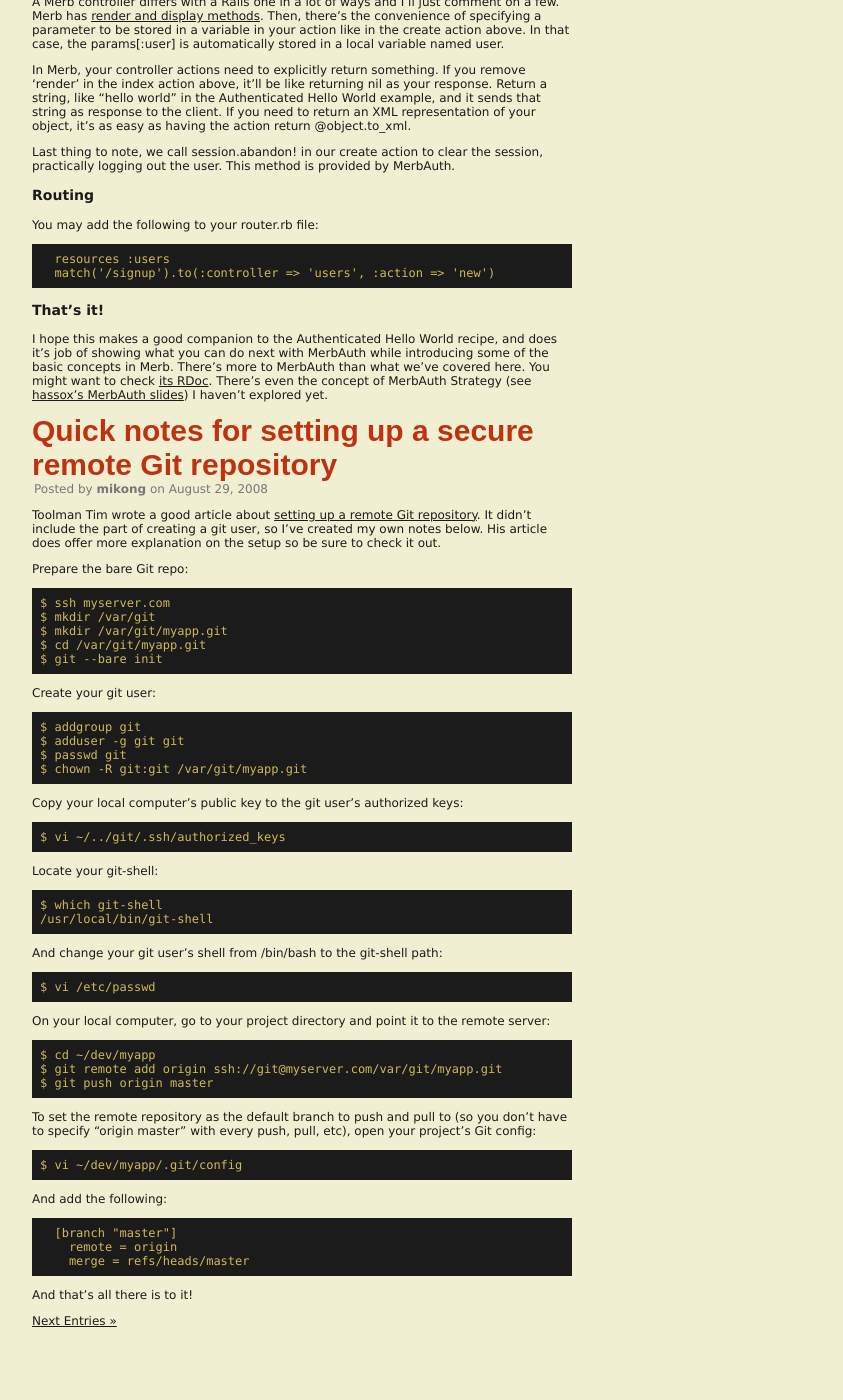
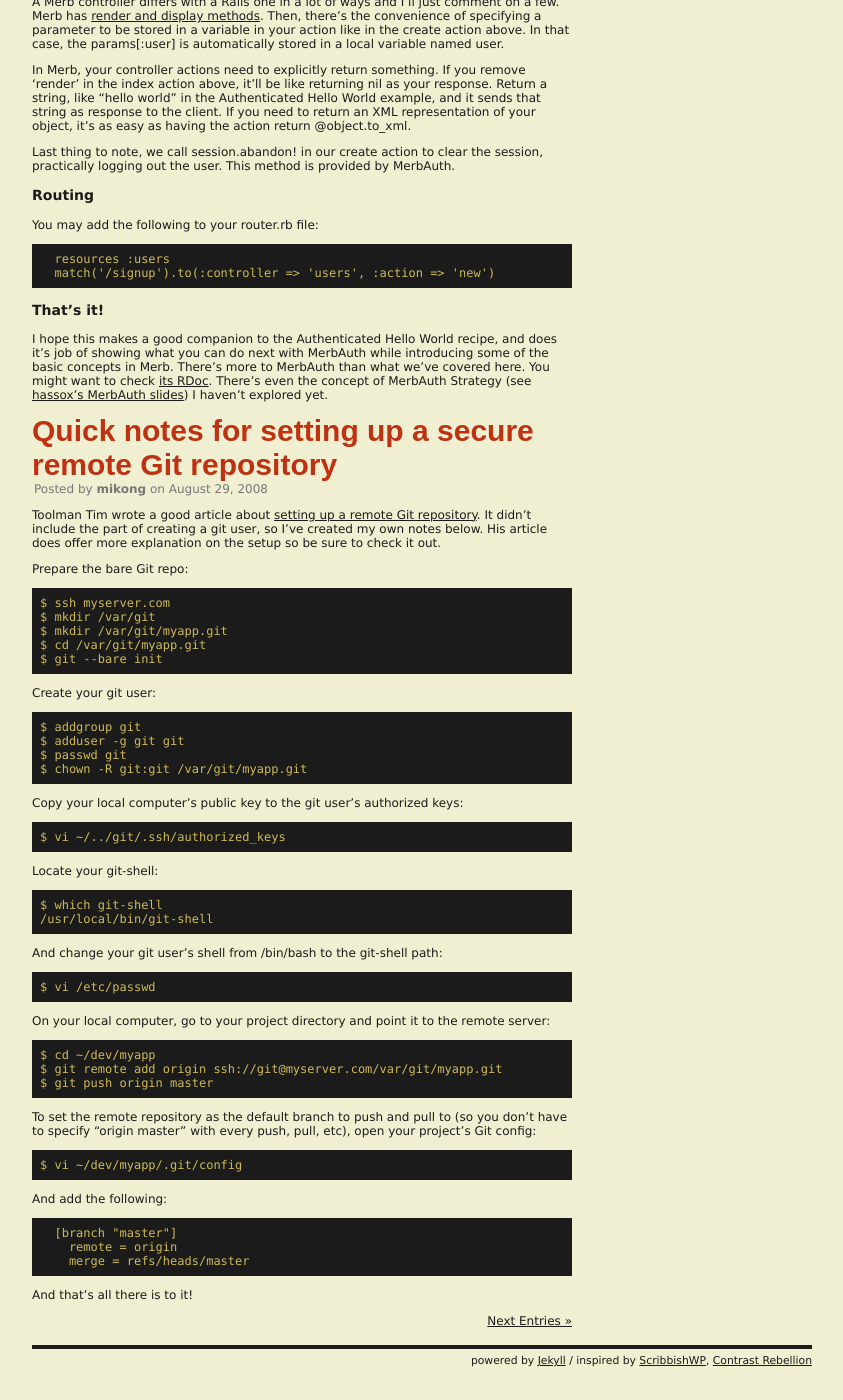
Before and after one commit to mikong/dev.michaelgalero.com, a Jekyll site: the page built from index.html, in a window 1280 px wide and 1400 px high, scrolled down 9559 px. Shown: the whole window, without its empty margins (218-1061 px from the left). Built offline with Jekyll 4.4.1, drawn with Linux system fonts in a browser that asks for light colours; some web fonts are replaced; Markdown is read by kramdown in place of the engine named in the settings; the list of posts is cut into pages by our own code; before the commit the page ends 10887 px from its top, so only the background shows below that.

Commit message:
Style footer and add content. Float page links. Fix angle quotes spacing.

```diff
--- /dev/null
+++ b/_includes/footer.html
@@ -0,0 +1,8 @@
+<hr />
+<div class="right">
+  powered by
+  <a href="http://github.com/mojombo/jekyll">Jekyll</a>
+  / inspired by
+  <a href="http://pittcrew.net/geekblog/scribbishwp">ScribbishWP</a>,
+  <a href="http://contrastrebellion.com">Contrast Rebellion</a>
+</div>
--- a/_layouts/default.html
+++ b/_layouts/default.html
@@ -21,6 +21,7 @@
       {% include sidebar.html %}
     </div>
     <footer>
+      {% include footer.html %}
     </footer>
   </div>
 </body>
--- a/css/main.css
+++ b/css/main.css
@@ -11,6 +11,7 @@ body {
 }
 
 header,
+footer,
 #sidebar,
 #main_column {
   display: inline;
@@ -41,6 +42,8 @@ footer {
   width: 780px;
   padding-left: 80px;
   padding-right: 80px;
+  margin-top: 12px;
+  height: 60px;
 }
 
 /*=== Header ===*/
@@ -64,6 +67,16 @@ header a:active {
 header h1 {
   font: bold 410% "Droid Serif", serif;
   margin: 0;
+}
+
+/*=== Footer ===*/
+
+footer {
+  font-size: 90%;
+}
+
+footer hr {
+  border: 2px solid #1b1b1b;
 }
 
 /*=== Article ===*/
@@ -121,3 +134,8 @@ pre {
   font: normal 12px "bitstream vera sans mono", monaco, "lucida console", "courier new", courier, serif;
   margin: 0.9em 0; padding: 8px;
 }
+
+/*=== Generic ===*/
+
+.left  { float: left; }
+.right { float: right; }
--- a/index.html
+++ b/index.html
@@ -16,7 +16,7 @@ layout: default
   {% if paginator.previous_page %}
     <div class="left">
       {% if paginator.previous_page == 1 %}
-      <a href="/">&laquo;Previous Entries</a>
+      <a href="/">&laquo; Previous Entries</a>
       {% else %}
       <a href="/page{{ paginator.previous_page }}">&laquo;Previous Entries</a>
       {% endif %}
```
